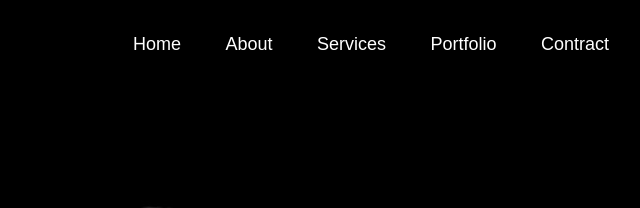
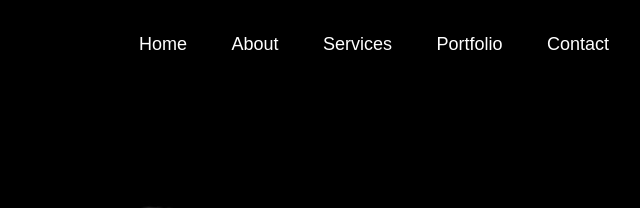
Before and after one commit to AyushSharmaHP/Portfolio, a plain HTML site: page index.html in a window 1280 px wide. Shown: the top 208 px of the page, 523-1163 px from the left. Drawn offline with Linux system fonts and the light colour scheme.

Commit message:
Update index.html

```diff
--- a/index.html
+++ b/index.html
@@ -17,7 +17,7 @@
                     <li><a href="#about">About</a></li>
                     <li><a href="#services">Services</a></li>
                     <li><a href="#portfolio">Portfolio</a></li>
-                    <li><a href="#contact">Contract</a></li>
+                    <li><a href="#contact">Contact</a></li>
                     <i class="fa-solid fa-times" onclick="closemenu()"></i>
                 </ul>
                 <i class="fa-solid fa-bars" onclick="openmenu()"></i>
```
